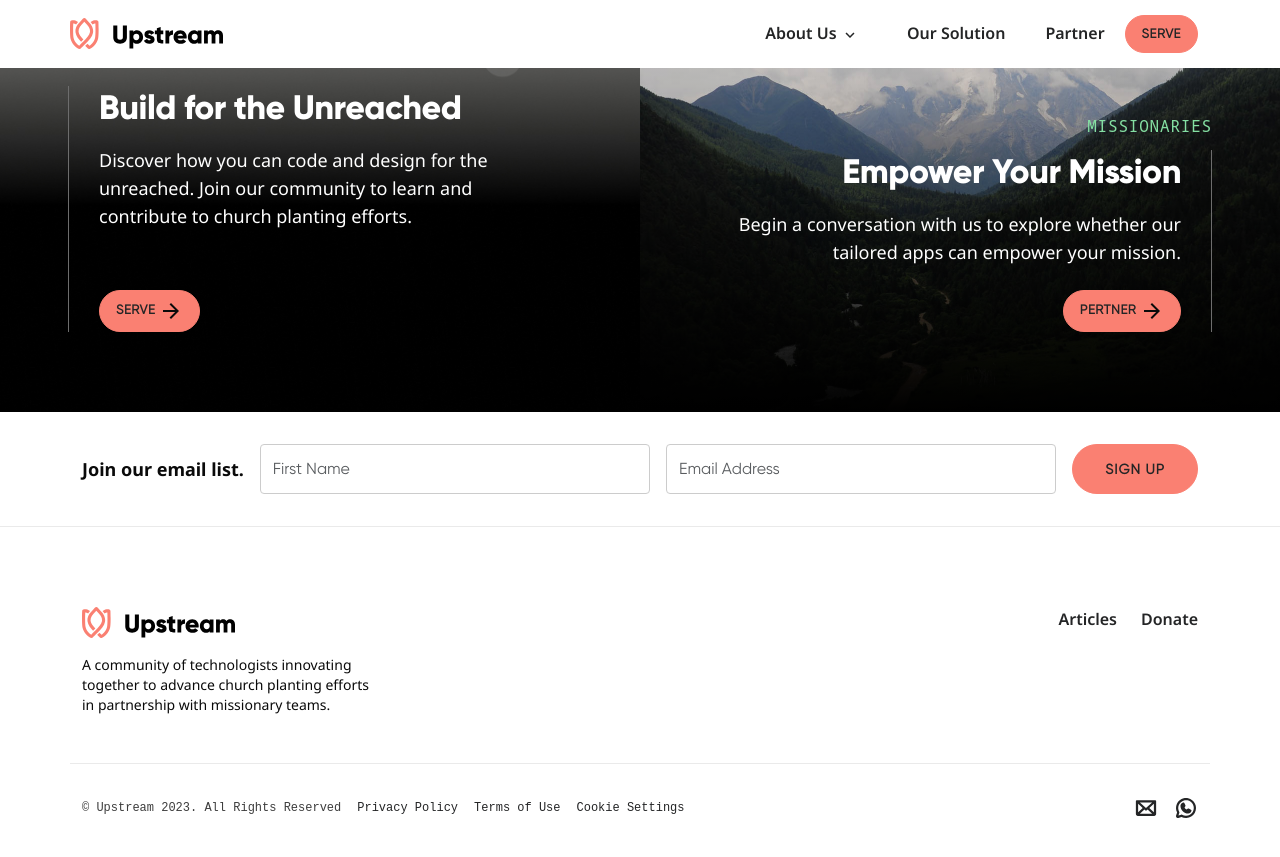
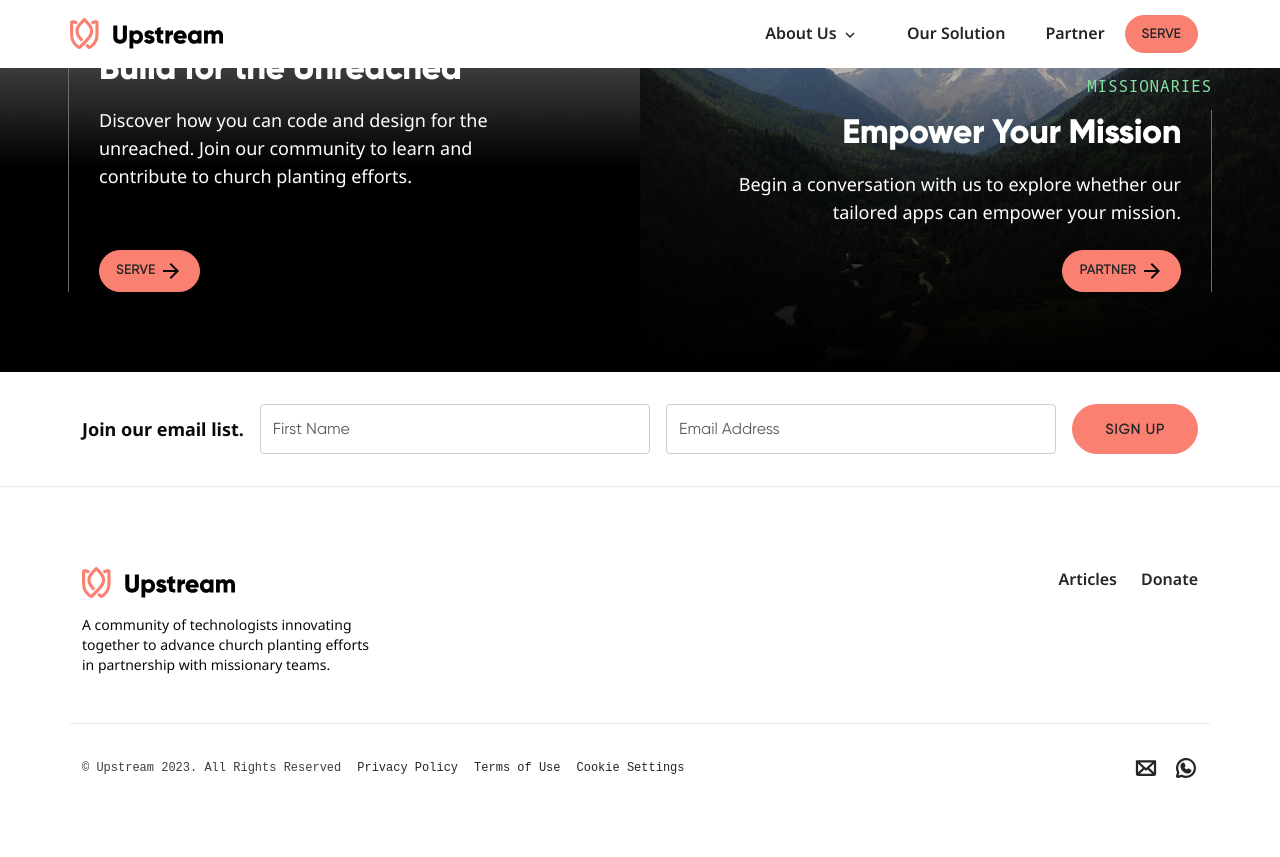
Before and after one commit to UpstreamCode/upstreamcode.github.io, a Jekyll site: the page built from _pages/our-solution.html, in a window 1280 px wide and 900 px high, scrolled down 5754 px. Shown: the top 857 px of the window. Built offline with Jekyll 4.4.1, drawn with Linux system fonts in a browser that asks for light colours.

Commit message:
Add a few minor style changes

```diff
--- a/_includes/our-process.html
+++ b/_includes/our-process.html
@@ -8,8 +8,8 @@
     class="img-fluid" alt="A stack of bricks fitting nicely together">
   </div>
   <div class="content-box order-2 col-12 col-md-5">
-    <p class="tagline">Our Process</p>
-    <h2>From Idea to Reality</h2>
+    <p class="tagline mb-2">Our Process</p>
+    <h2 class="mt-1">From Idea to Reality</h2>
     <div id="process-accordion" class="accordion">
       <div class="accordion-item">
         <div class="accordion-line"></div>
--- a/_pages/our-solution.html
+++ b/_pages/our-solution.html
@@ -145,7 +145,7 @@
                 href="https://software.sil.org/scriptureappbuilder/"
                 target="_blank"
                 rel="noopener noreferrer"
-                >fantastic solutions<img style="height: 15px;" src="{{
+                ><b>fantastic solutions</b><img style="height: 15px;" src="{{
                 "/assets/images/icons/arrows/in-line-arrow-external.svg" |
                 relative_url }}" class="img-in-line"></a
               >
@@ -154,7 +154,7 @@
                 href="https://software.sil.org/readingappbuilder/"
                 target="_blank"
                 rel="noopener noreferrer"
-                >text-heavy content<img style="height: 15px;" src="{{
+                ><b>text-heavy content</b><img style="height: 15px;" src="{{
                 "/assets/images/icons/arrows/in-line-arrow-external.svg" |
                 relative_url }}" class="img-in-line"></a
               >). So in 2021 we began a more concentrated effort to build
@@ -445,7 +445,7 @@
             can empower your mission.
           </p>
           <a href="" class="btn btn-primary btn-sm"
-            >Pertner {% include svgs/icons/arrows/arrow-right.svg %}</a
+            >Partner {% include svgs/icons/arrows/arrow-right.svg %}</a
           >
         </div>
       </div>
```
